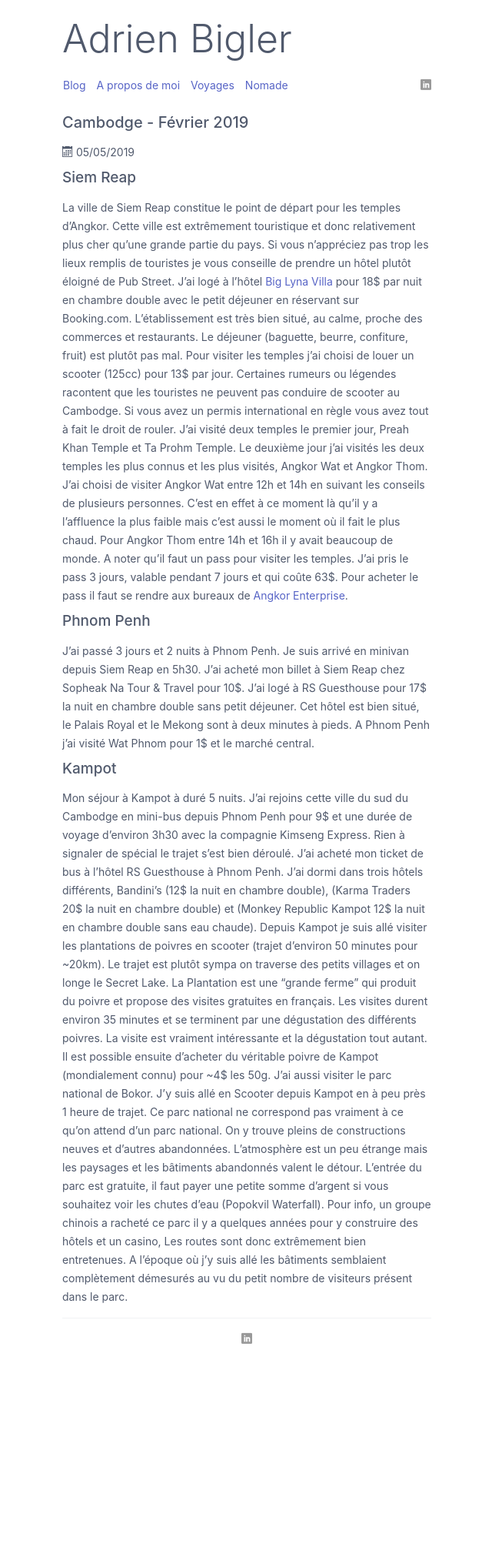
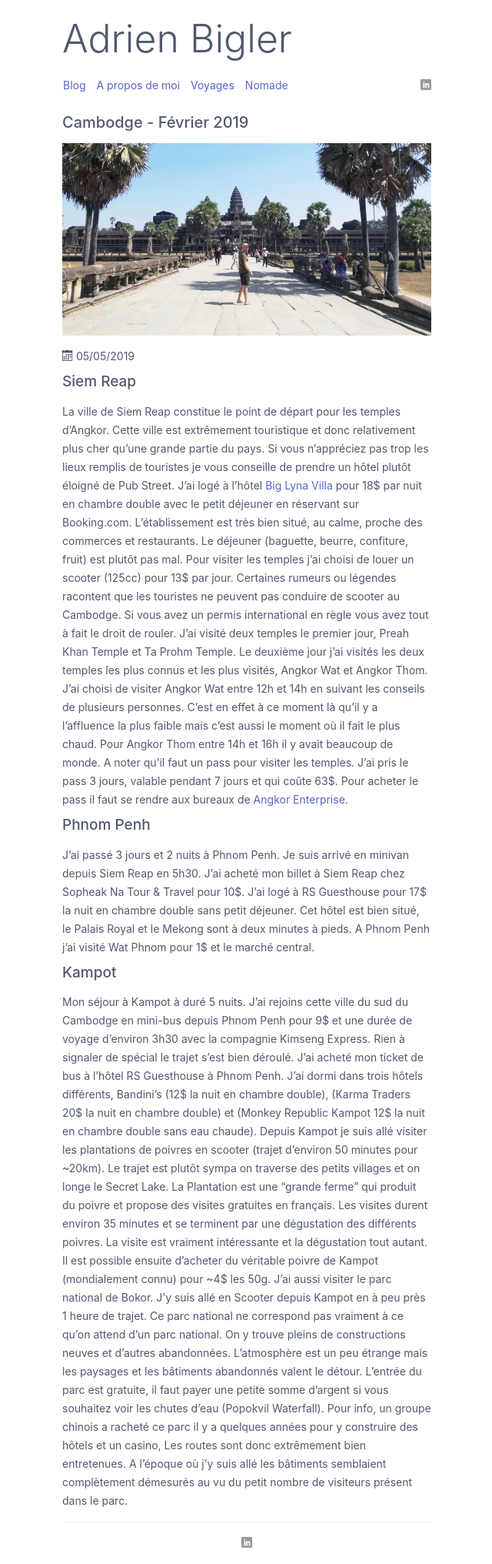
Before and after one commit to camel113/camel113.github.io, a Jekyll site: the page built from _posts/2019-05-05-cambodge.md, in a window 1280 px wide. Shown: the whole page at 77% size, without its empty margins (319-959 px from the left). Built offline with Jekyll 4.4.1, drawn with Linux system fonts in a browser that asks for light colours; some web fonts are replaced; before the commit the page ends 1767 px from its top, so only the background shows below that.

Commit message:
Add images to travels pages

```diff
--- a/_layouts/travel.html
+++ b/_layouts/travel.html
@@ -3,6 +3,9 @@ layout: default
 ---
 <article class="single-post">
   <h1>{{page.title}}</h1>
+  {% if page.image %}
+    <a href="{{site.url}}/{{page.image}}" class="post-image-link"><img src="{{site.url}}/{{page.image}}" alt="{{post.title}}" class="post-image" /></a>
+  {% endif %}
   <p><span class="icon-calendar"></span>&nbsp;{{ page.date | date: "%d/%m/%Y"}}</p>
   {{ content }}
 </article>
--- a/_posts/2019-05-05-cambodge.md
+++ b/_posts/2019-05-05-cambodge.md
@@ -3,6 +3,7 @@ layout: travel
 title: Cambodge - Février 2019
 description: Voyage à Siem Reap (Temples d’Angkor), Phnom Penh et Kampot en Février 2019
 categories: [Travel]
+image: images/angkor.jpg
 ---
 ## Siem Reap
 La ville de Siem Reap constitue le point de départ pour les temples d’Angkor. Cette ville est extrêmement touristique et donc relativement plus cher qu’une grande partie du pays. Si vous n’appréciez pas trop les lieux remplis de touristes je vous conseille de prendre un hôtel plutôt éloigné de Pub Street. J’ai logé à l’hôtel [Big Lyna Villa](https://goo.gl/maps/4Ts9nn4wgax) pour 18$ par nuit en chambre double avec le petit déjeuner en réservant sur Booking.com. L’établissement est très bien situé, au calme, proche des commerces et restaurants. Le déjeuner (baguette, beurre, confiture, fruit) est plutôt pas mal.
```
Also changed, not shown: _posts/2019-05-02-myanmar.md (+1 -0 lines), README.md, _images/angkor.jpg (added), _images/bagan.jpg (added), images/angkor.jpg (added), images/bagan.jpg (added), 1 other file.
